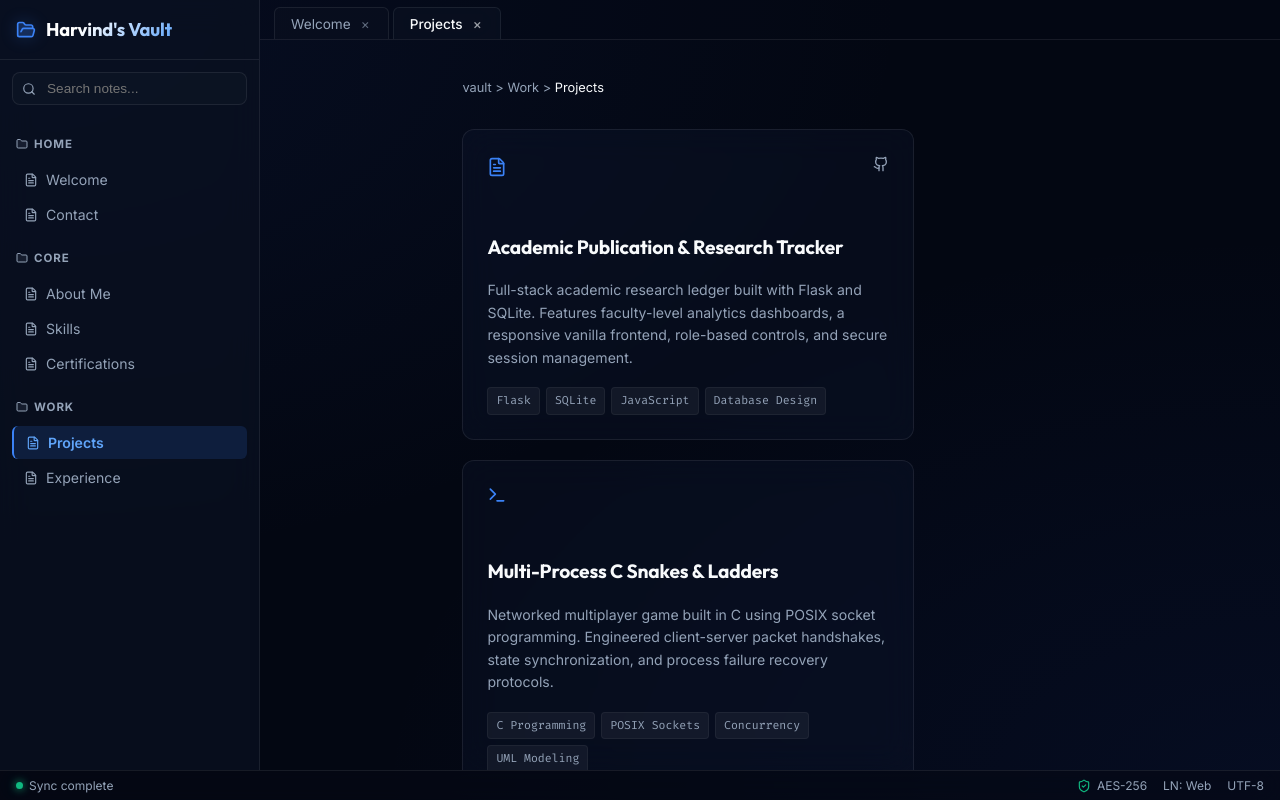
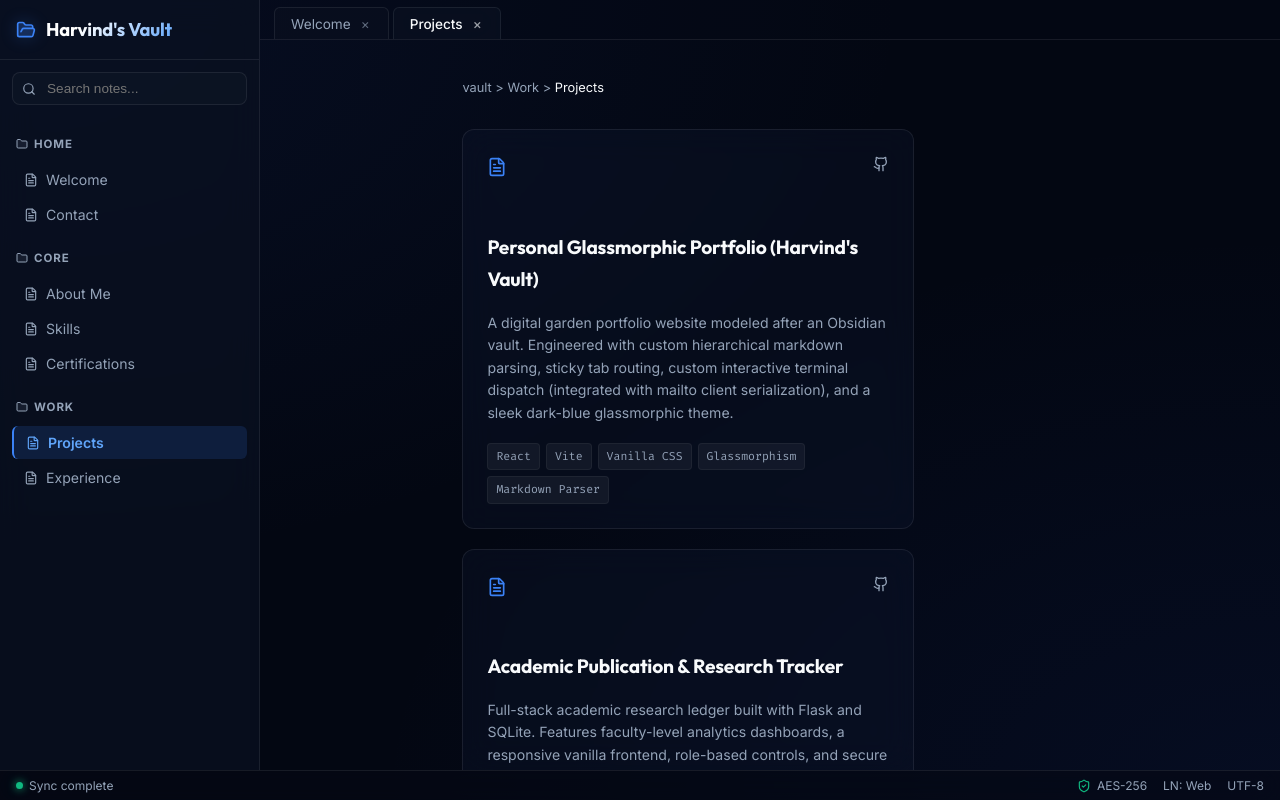
Before and after one commit to Harvind20/Portfolio, a React app: page / in a window 1280 px wide. Both pictures are taken after a click on the element "Projects". Built offline with nearby package versions, Linux system fonts and the light colour scheme; the HTML template or start-up script is replaced by a standard one.

Commit message:
feat: add digital presence workshop to certifications and portfolio project to projects list

```diff
--- a/src/components/NotePane.jsx
+++ b/src/components/NotePane.jsx
@@ -350,6 +350,13 @@ export default function NotePane({
     if (id === 'projects') {
       const projects = [
         {
+          title: "Personal Glassmorphic Portfolio (Harvind's Vault)",
+          icon: <FileText className="project-icon" size={20} />,
+          github: "https://github.com/Harvind20/Portfolio.git",
+          desc: "A digital garden portfolio website modeled after an Obsidian vault. Engineered with custom hierarchical markdown parsing, sticky tab routing, custom interactive terminal dispatch (integrated with mailto client serialization), and a sleek dark-blue glassmorphic theme.",
+          tags: ["React", "Vite", "Vanilla CSS", "Glassmorphism", "Markdown Parser"]
+        },
+        {
           title: "Academic Publication & Research Tracker",
           icon: <FileText className="project-icon" size={20} />,
           github: "https://github.com/The-silver-ghost/academicPublication.git",
@@ -428,6 +435,13 @@ export default function NotePane({
 
     if (id === 'certifications') {
       const certifications = [
+        {
+          date: "2 June 2026",
+          name: "🚀 Build Your Digital Presence",
+          issuer: "GDGoC UTM",
+          desc: "A hands-on workshop focused on LinkedIn profile optimization, personal branding strategies, and portfolio website development utilizing Google Antigravity.",
+          skills: ["Personal Branding", "LinkedIn", "Portfolio Development", "Google Antigravity"]
+        },
         {
           date: "19 May 2026",
           name: "C++ Intermediate",
```
